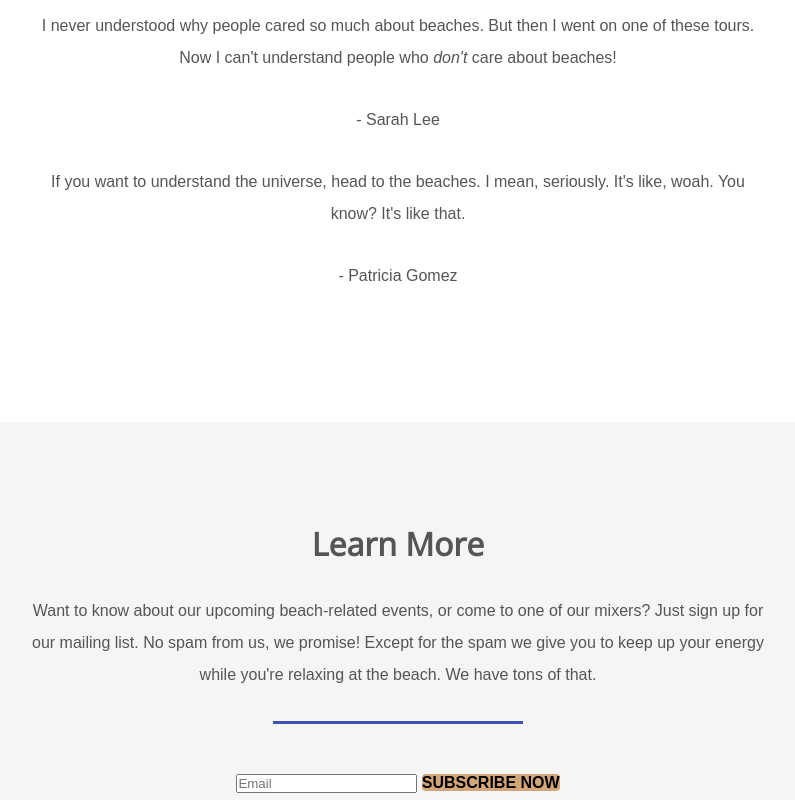
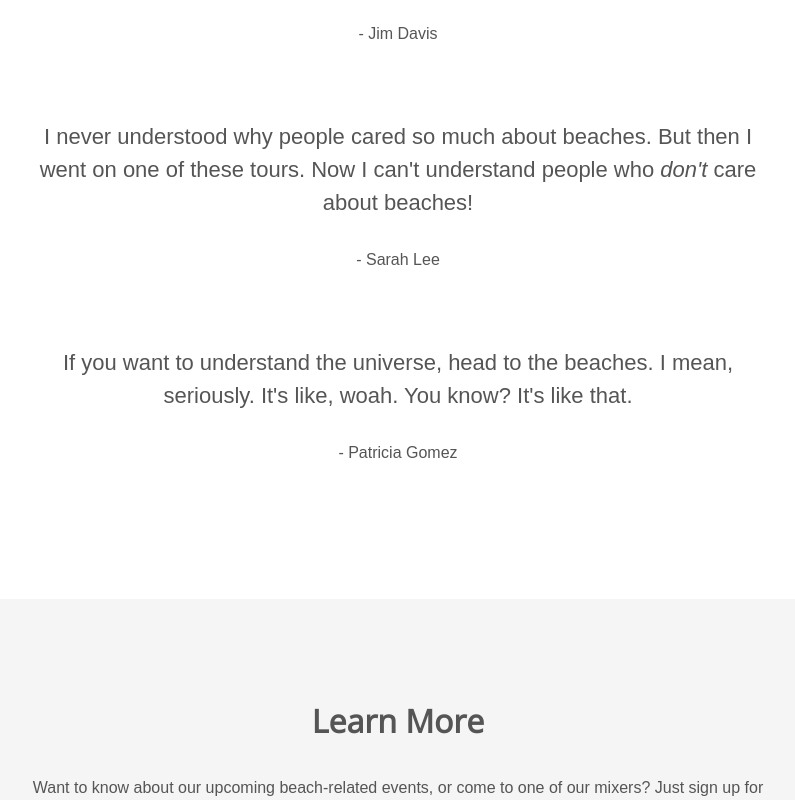
Before and after one commit to mikeytsou/startUpSite, a plain HTML site: page index.html in a window 1280 px wide. Shown: the part 3460-4260 px from the top of the page, without its empty margins (242-1037 px from the left). Drawn offline with nearby package versions, Linux system fonts and the light colour scheme.

Commit message:
Style the contact section

```diff
--- a/scss/style.scss
+++ b/scss/style.scss
@@ -176,7 +176,6 @@ header {
 }
 
 /* Packages */
-
 .packages .grid li {
   padding: 50px;
   flex-basis: 50%;
@@ -192,3 +191,32 @@ header {
     margin: 25px 0;
   }
 }
+
+/* Testimonials */
+.testimonials .quote {
+  font-size: 22px;
+  font-weight: 300;
+  line-height: 1.5;
+  margin: 40px 0 25px;
+}
+
+/* Contact */
+.contact form {
+  display: flex;
+  justify-content: center;
+  align-items: center;
+  flex-wrap: wrap;
+  width: 60%;
+
+  .btn {
+    padding: 18px 42px;
+  }
+
+  input {
+    padding: 15px;
+    margin-right: 30px;
+    font-size: 18px;
+    color: #555;
+    flex: 1;
+  }
+}
```
Also changed, not shown: css/style.css, 1 other file.
